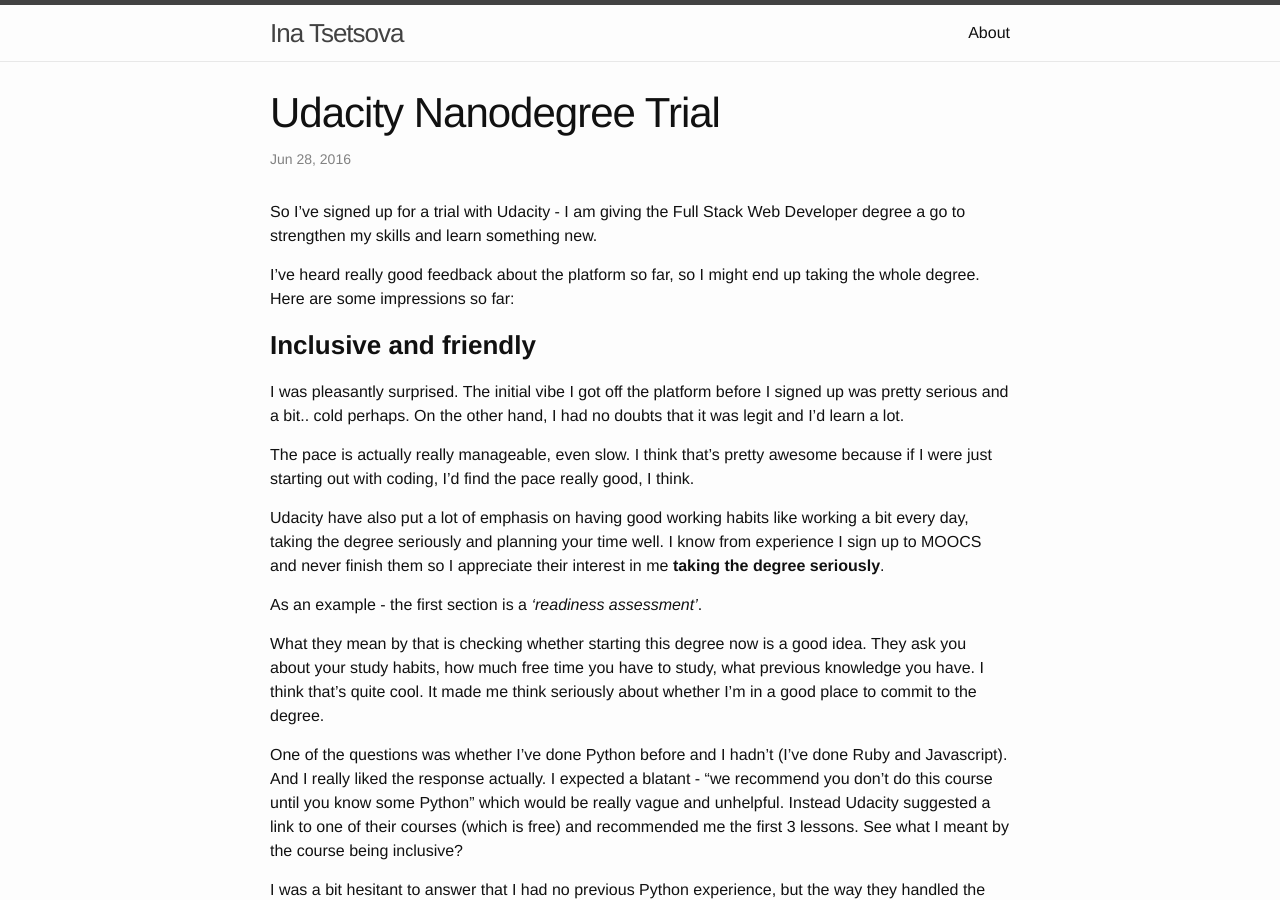
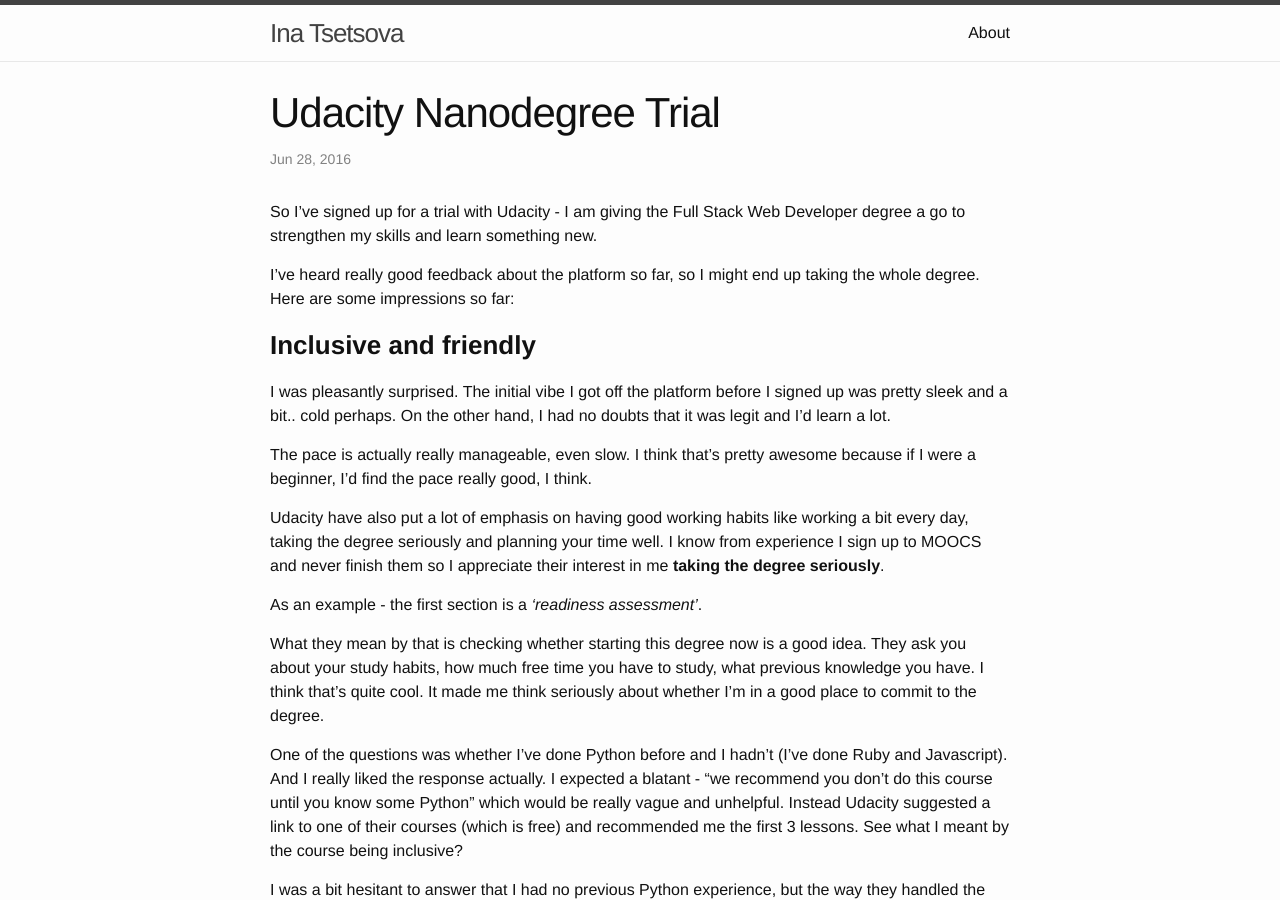
Before and after one commit to tsetsova/tsetsova.github.io, a Jekyll site: the page built from _posts/2016-06-28-udacity-nanodegree-trial.markdown, in a window 1280 px wide and 900 px high. Built offline with Jekyll 4.4.1, drawn with Linux system fonts in a browser that asks for light colours.

Commit message:
edits udacity blog post

```diff
--- a/_posts/2016-06-28-udacity-nanodegree-trial.markdown
+++ b/_posts/2016-06-28-udacity-nanodegree-trial.markdown
@@ -10,9 +10,9 @@
 
 ### **Inclusive and friendly**
 
-I was pleasantly surprised. The initial vibe I got off the platform before I signed up was pretty serious and a bit.. cold perhaps. On the other hand, I had no doubts that it was legit and I'd learn a lot.
+I was pleasantly surprised. The initial vibe I got off the platform before I signed up was pretty sleek and a bit.. cold perhaps. On the other hand, I had no doubts that it was legit and I'd learn a lot.
 
-The pace is actually really manageable, even slow. I think that's pretty awesome because if I were just starting out with coding, I'd find the pace really good, I think.
+The pace is actually really manageable, even slow. I think that's pretty awesome because if I were a beginner, I'd find the pace really good, I think.
 
 Udacity have also put a lot of emphasis on having good working habits like working a bit every day, taking the degree seriously and planning your time well. I know from experience I sign up to MOOCS and never finish them so I appreciate their interest in me **taking the degree seriously**.
 
```
